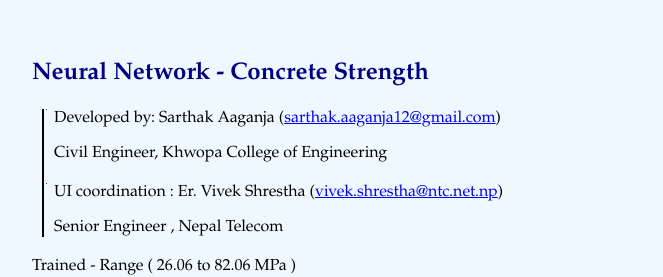
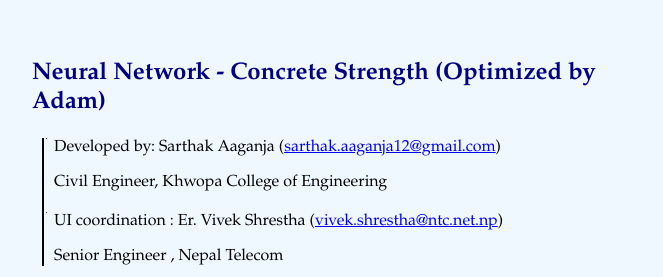
Before and after one commit to aganjasarthak/m, a plain HTML site: page index.html in a window 1280 px wide. Shown: the top 277 px of the page, without its empty margins (308-971 px from the left). Drawn offline with nearby package versions, Linux system fonts and the light colour scheme.

Commit message:
Update index.html

```diff
--- a/index.html
+++ b/index.html
@@ -100,7 +100,7 @@ h6 {
 </head>
 <body>
     <div class="form-container">
-        <h2>Neural Network - Concrete Strength</h2>
+        <h2>Neural Network - Concrete Strength (Optimized by Adam)</h2>
        <div class="timeline">
     <div class="timeline-entry">
         <p>Developed by: Sarthak Aaganja (<a href="mailto:sarthak.aaganja12@gmail.com">sarthak.aaganja12@gmail.com</a>)</p>
```
